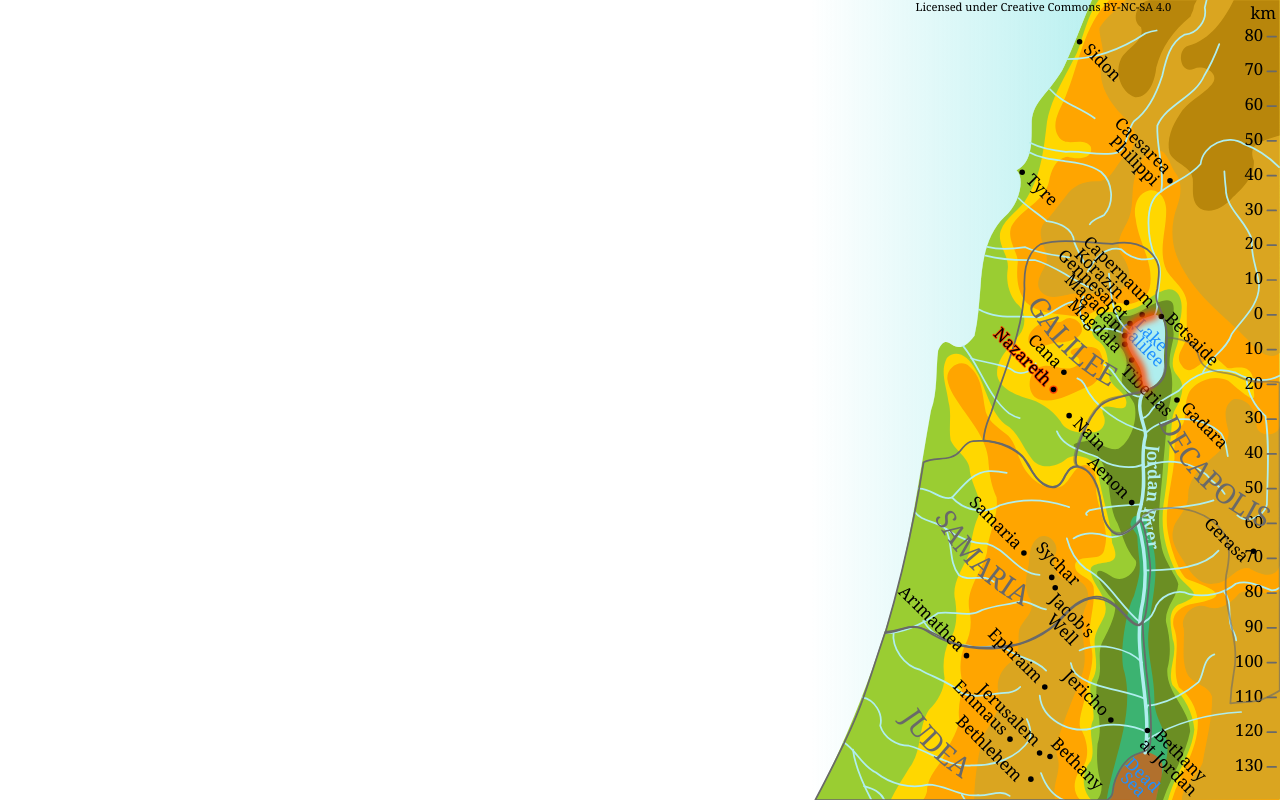
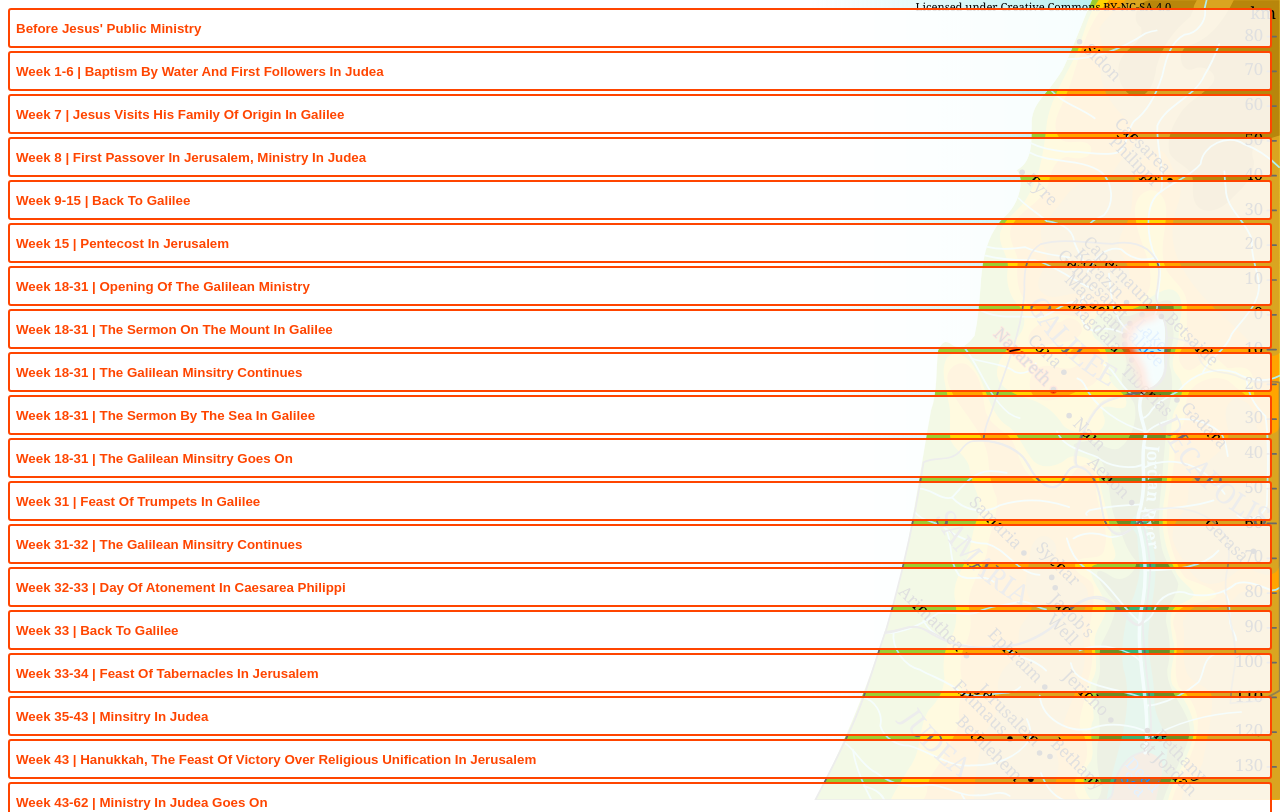
Before and after one commit to RichBernhardt/harmony-of-gospels, a Nuxt app: page / in a window 1280 px wide. Shown: the top 812 px of the page. Built offline with nearby package versions, Linux system fonts and the light colour scheme.

Commit message:
relocating store (gdata) to layout from pages for having initial display #2

```diff
--- /dev/null
+++ b/layouts/default.vue
@@ -0,0 +1,30 @@
+<template>
+  <div>
+    <!-- Component creation order can be defined here. -->
+    <!-- As the whole initialisation is lifecycle hook driven, it -->
+    <!-- is cruical to have control over component creation order. -->
+    <timelineBuilder />
+    <htmlOutput />
+    <nuxt />
+  </div>
+</template>
+
+<script>
+import timelineBuilder from "~/components/TimelineBuilder";
+import htmlOutput from "~/components/HtmlOutput";
+
+export default {
+
+  components: {
+    timelineBuilder,
+    htmlOutput
+  }
+
+}
+</script>
+
+<style>
+html {
+  font-size: 100%;
+}
+</style>
```
Also changed, not shown: 5 other files (tests, documents, lock files or other folders).
